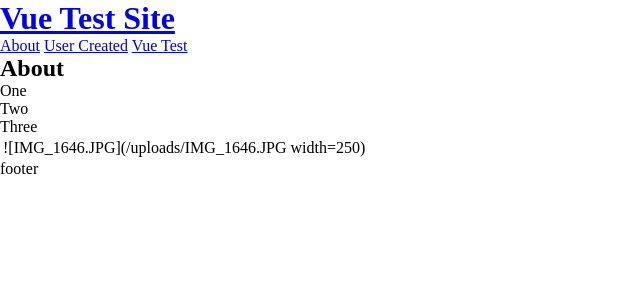
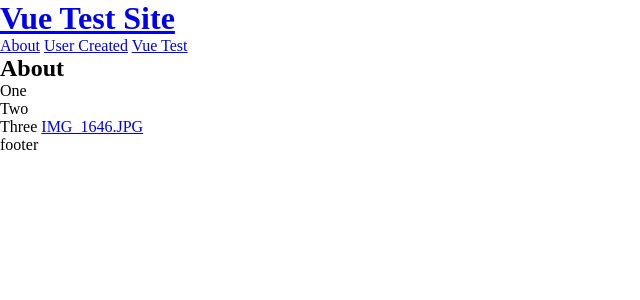
Before and after one commit to cleverglue/static_vue, a Jekyll site: the page built from about.md, in a window 1280 px wide. Shown: the top 300 px of the page, without its empty margins (0-640 px from the left). Built offline with Jekyll 4.4.1, drawn with Linux system fonts in a browser that asks for light colours.

Commit message:
Updated About

```diff
--- a/about.md
+++ b/about.md
@@ -7,5 +7,4 @@ layout: page
 1. One
 2. Two
 3. Three
-
-![IMG_1646.JPG](/uploads/IMG_1646.JPG | width=250)
+[IMG_1646.JPG](/uploads/IMG_1646.JPG | width=250)
```
